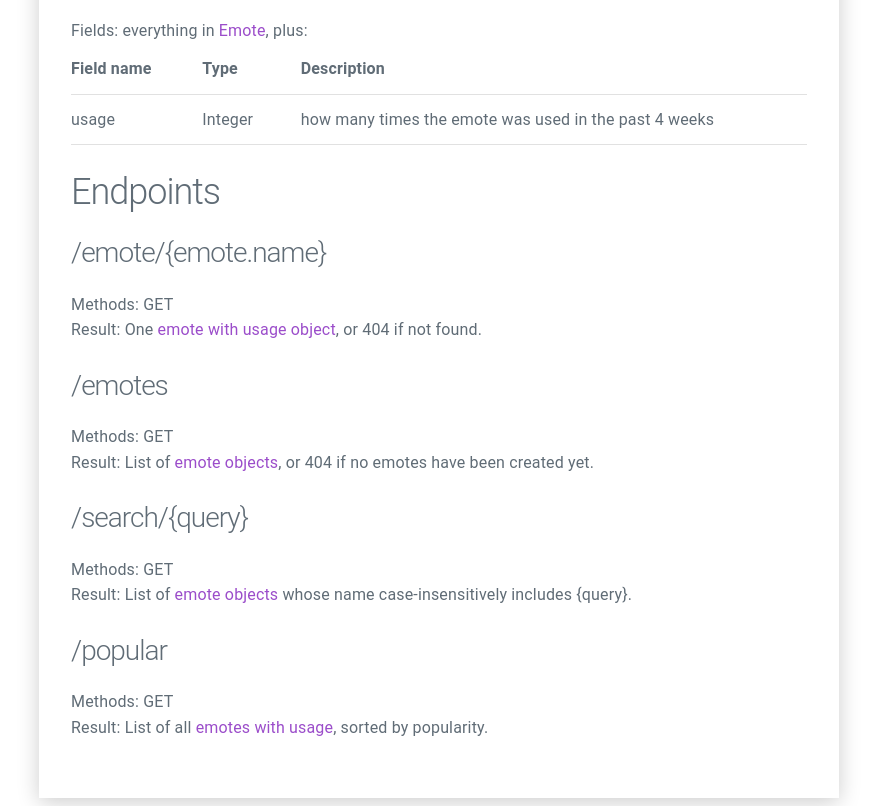
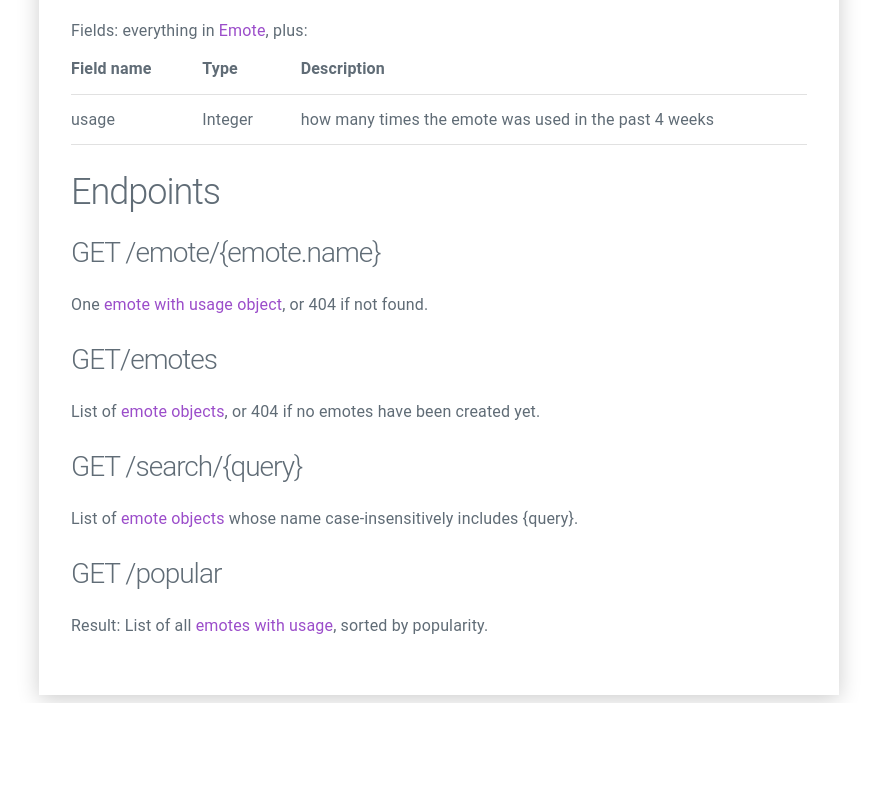
Before and after one commit to EmoteBot/EmoteCollector-website, a Flask app: template templates/api_doc.html in a window 1280 px wide. Shown: the part 1246-2052 px from the top of the page, without its empty margins (201-1078 px from the left). After the commit the page ends 1949 px from the top, so only its background shows below. Run offline with Flask 2, Linux system fonts and the light colour scheme; the template is opened without the code that fills it, so the values that code supplies are empty; parts of the project's set-up code (start-up, migrations or seed data) failed here and were passed over.

Commit message:
templates/api_doc: use GET in each header
should make it easier to document multiple methods for one endpoint

```diff
--- a/templates/api_doc.html
+++ b/templates/api_doc.html
@@ -61,27 +61,23 @@
 
 	<h2>Endpoints</h2>
 
-	<h3 class="endpoint">/emote/{emote.name}</h3>
+	<h3 class="endpoint"><span class=http-method>GET</span> /emote/{emote.name}</h3>
 	<p>
-		Methods: <span class="http-method">GET</span><br>
-		Result: One <a href="#emote-with-usage-object">emote with usage object</a>, or 404 if not found.
+		One <a href="#emote-with-usage-object">emote with usage object</a>, or 404 if not found.
 	</p>
 
-	<h3 class="endpoint">/emotes</h3>
+	<h3 class="endpoint"><span class=http-method>GET</span>/emotes</h3>
 	<p>
-		Methods: <span class="http-method">GET</span><br>
-		Result: List of <a href="#emote-object">emote objects</a>, or 404 if no emotes have been created yet.
+		List of <a href="#emote-object">emote objects</a>, or 404 if no emotes have been created yet.
 	</p>
 
-	<h3 class="endpoint">/search/{query}</h3>
+	<h3 class="endpoint"><span class=http-method>GET</span> /search/{query}</h3>
 	<p>
-		Methods: <span class="http-method">GET</span><br>
-		Result: List of <a href="#emote-object">emote objects</a> whose name case-insensitively includes {query}.
+		List of <a href="#emote-object">emote objects</a> whose name case-insensitively includes {query}.
 	</p>
 
-	<h3 class="endpoint">/popular</h3>
+	<h3 class="endpoint"><span class=htt-method>GET</span> /popular</h3>
 	<p>
-		Methods: <span class="http-method">GET</span><br>
 		Result: List of all <a href="#emote-with-usage-object">emotes with usage</a>, sorted by popularity.
 	</p>
 {% endblock %}
```
